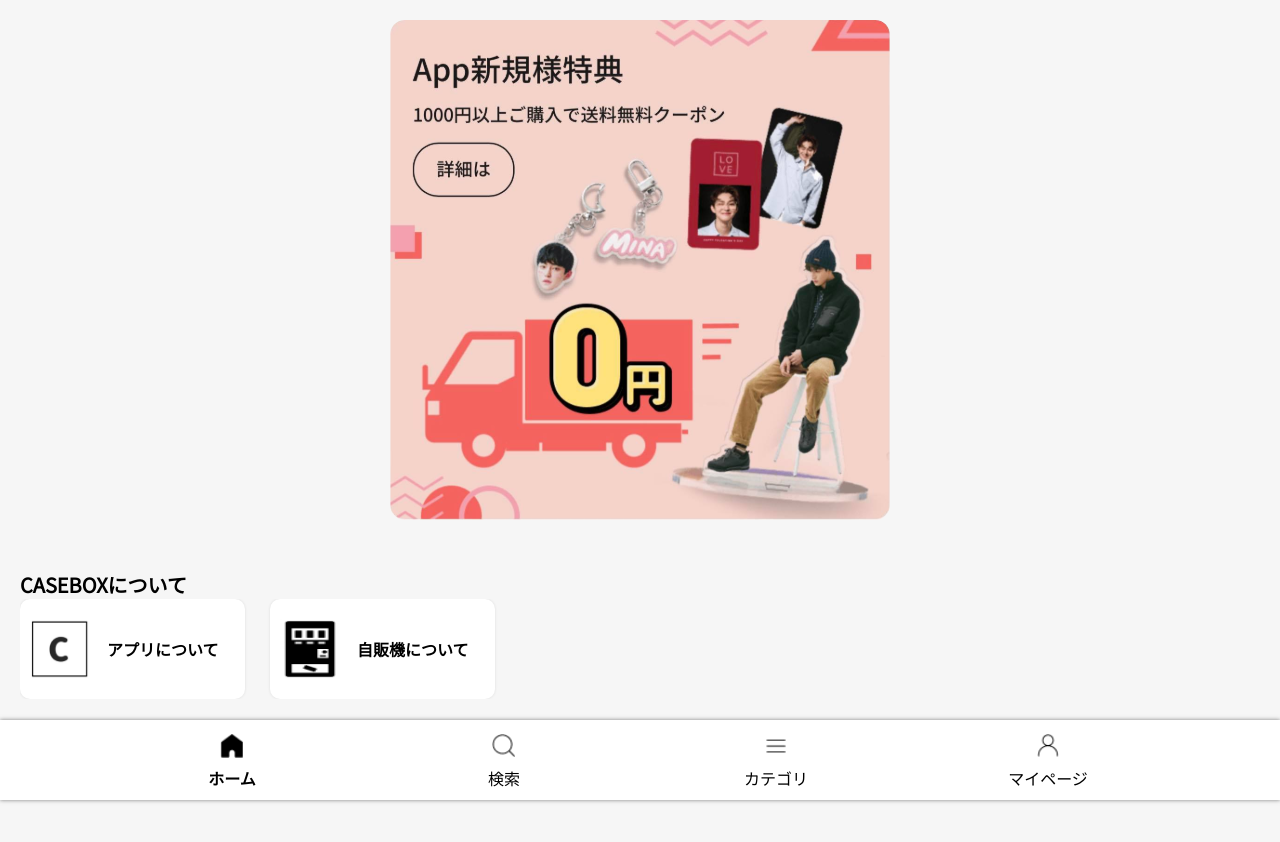
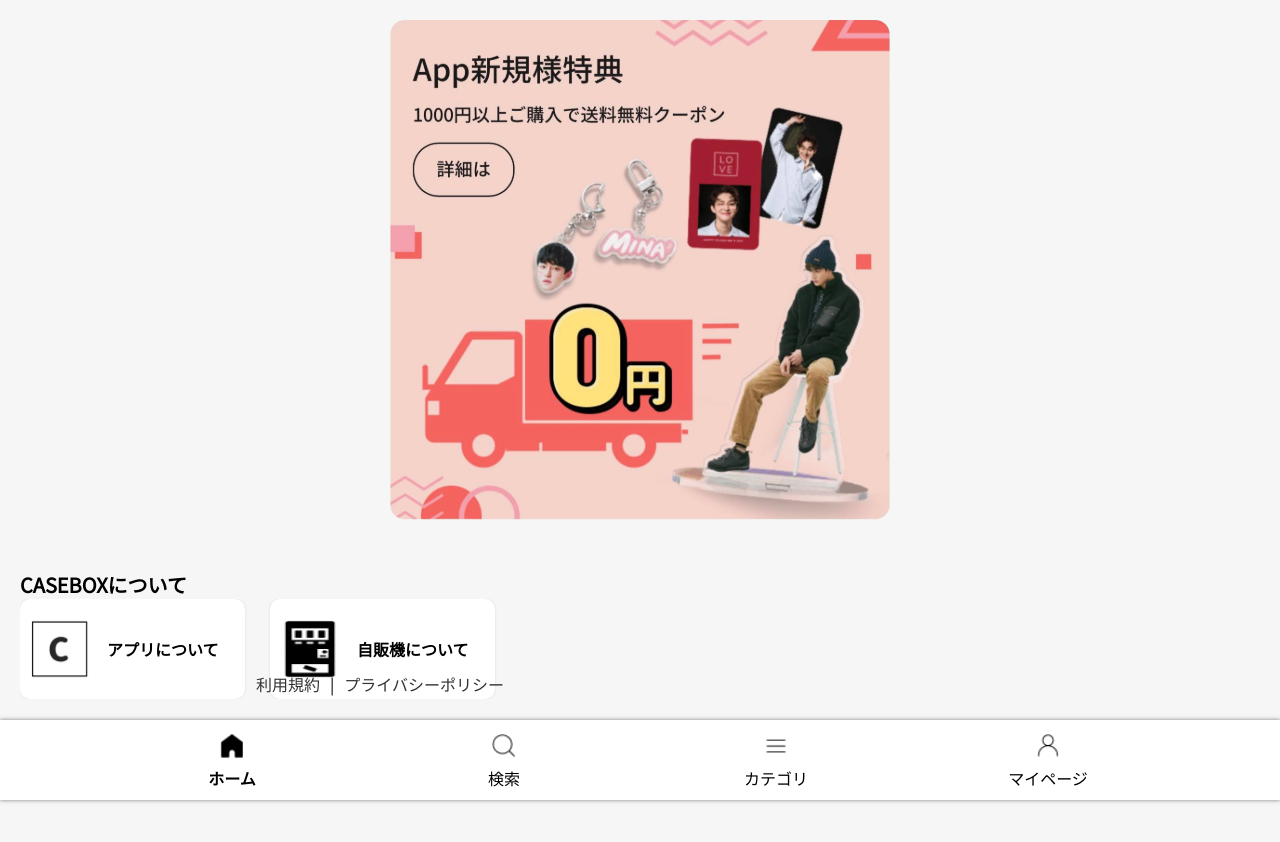
Before and after one commit to 2022-HEW/casebox, a Next.js app: page /App/app_service_select in a window 1280 px wide. Shown: the top 842 px of the page. Built offline with nearby package versions, Linux system fonts and the light colour scheme.

Commit message:
feat:#49

```diff
--- a/src/styles/app_service_select.module.css
+++ b/src/styles/app_service_select.module.css
@@ -4,7 +4,7 @@
   background-color: #f6f6f6;
   padding: 20px;
 }
-.ContainerInside{
+.ContainerInside {
   background-color: #fff;
   border-radius: 10px;
   box-shadow: 0px 0px 10px rgb(0 0 0 / 20%);
@@ -41,14 +41,16 @@
   padding: 0 0 0 10px;
   display: flex;
 }
-.service_card p{
+.service_card p {
   width: 120px;
   margin: 0 17px;
 }
 .footer {
-    text-align: center
+  position: absolute;
+  left: 20%;
+  bottom: 13vh;
 }
 
-.footer span{
+.footer span {
   margin: 0 10px;
 }
```
Lines whose indentation alone changed are shown as unchanged.
